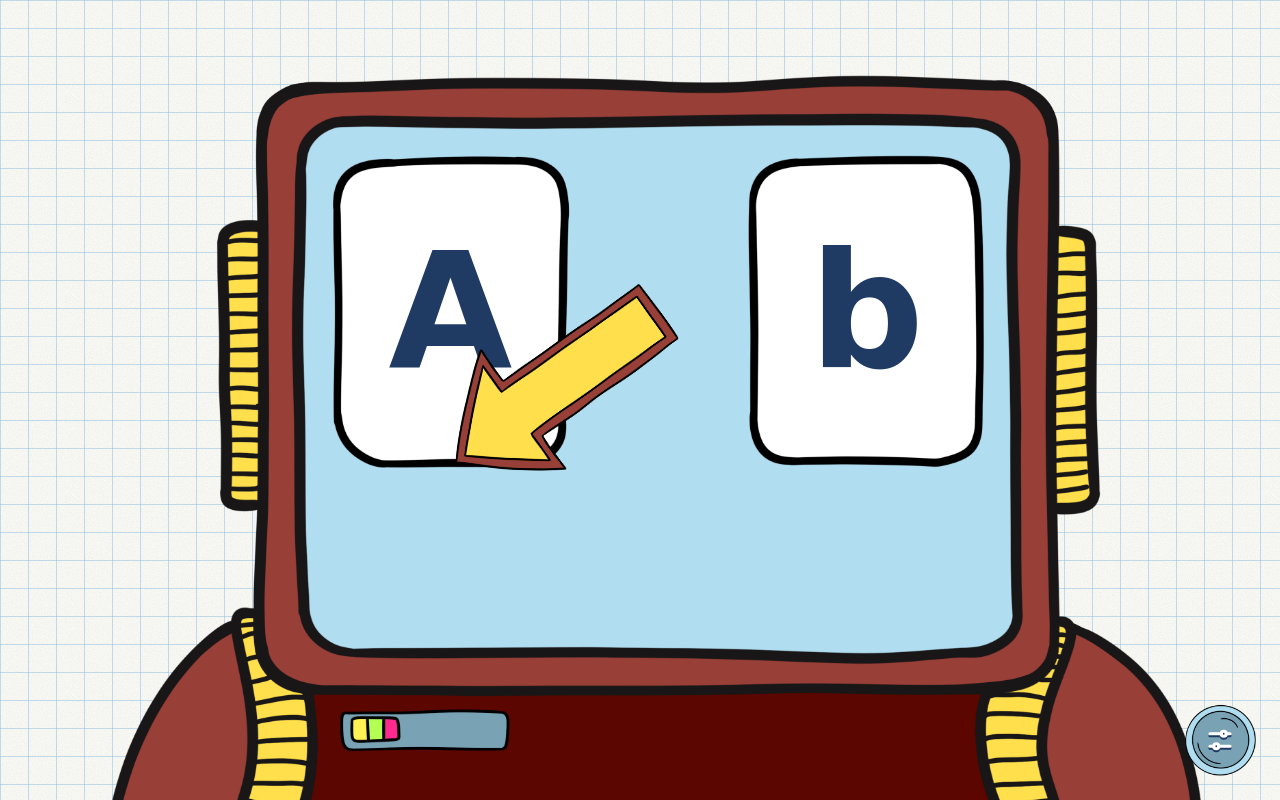
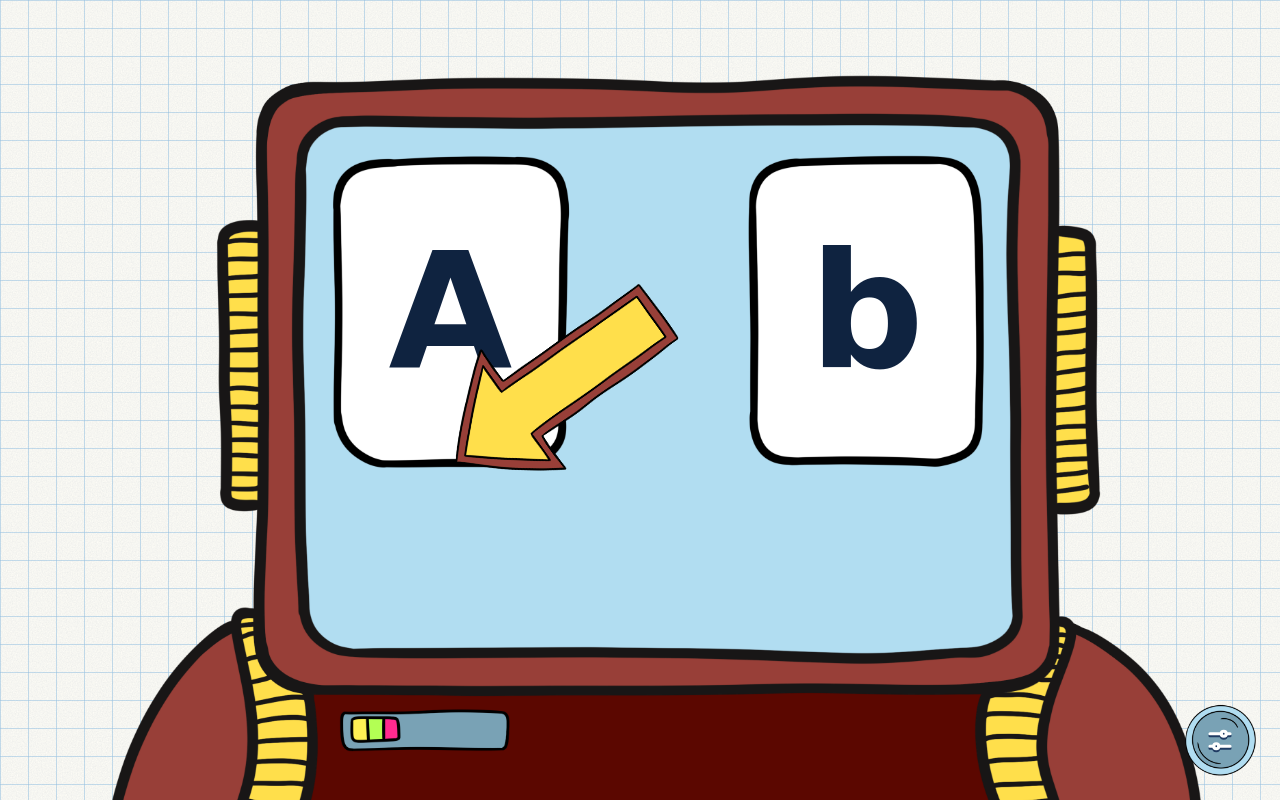
Before and after one commit to nimalu/grundschule, a Nuxt app: page /leseroboter in a window 1280 px wide. Shown: the top 800 px of the page. Built offline with nearby package versions, Linux system fonts and the light colour scheme; a web font is replaced by a local one.

Commit message:
Darken eye letters

```diff
--- a/app/pages/leseroboter.vue
+++ b/app/pages/leseroboter.vue
@@ -212,7 +212,7 @@ function setRightLetter(event: Event) {
   border-radius: 1.67cqw;
   outline: none;
   background: transparent;
-  color: #1f3b63;
+  color: #0f2340;
   font-size: 13.33cqw;
   font-weight: 700;
   line-height: 1;
```
